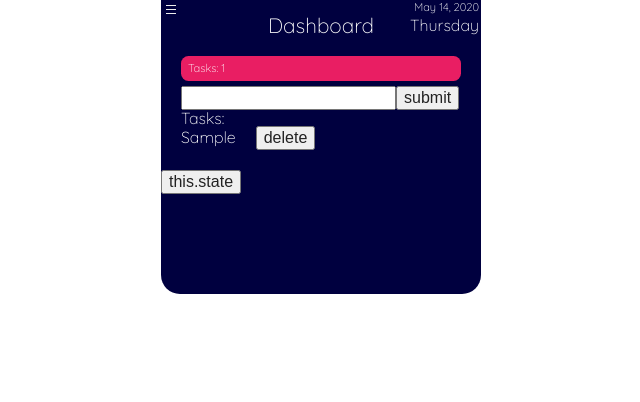
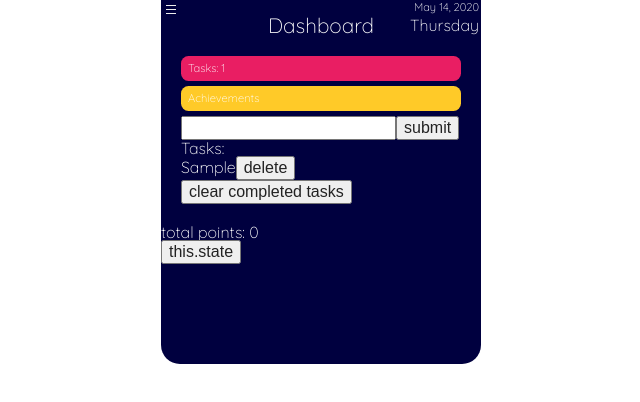
Before and after one commit to montgomeryrd/react-to-do, a React (Create React App) app: page /tasks in a window 1280 px wide. Both pictures are taken after typing "Sample" into the empty fields and a click on the button "submit". Shown: the top 402 px of the page, without its empty margins (319-959 px from the left). Built offline with nearby package versions, Linux system fonts and the light colour scheme; a web font is replaced by a local one.

Commit message:
hot damn... task page functionality doing exactly what I want and appending completed tasks to archive

```diff
--- a/src/components/contentview/Archive.js
+++ b/src/components/contentview/Archive.js
@@ -3,7 +3,7 @@
 import React from 'react';
 import "../../styles/archive.css"
 
-const Archive = ({archivedTasks, archivedGoals}) => {
+const Archive = ({archivedTasks}) => {
   const count = 6;
   const archivedTasksList = archivedTasks.length ? (
     archivedTasks.slice(0, count).map((scroll, position) => {
@@ -16,17 +16,17 @@ const Archive = ({archivedTasks, archivedGoals}) => {
   ) : (
     <p className="empty-task-list">empty</p>
   );
-  const archivedGoalsList = archivedGoals.length ? (
-    archivedGoals.map((book, position) => {
-      return (
-        <div className="book-item" key={book.id = position}>
-          <span>{book.content}</span>
-        </div>
-      )
-    })
-  ) : (
-    <p className="empty-task-list">empty</p>
-  );
+  // const archivedGoalsList = archivedGoals.length ? (
+  //   archivedGoals.map((book, position) => {
+  //     return (
+  //       <div className="book-item" key={book.id = position}>
+  //         <span>{book.content}</span>
+  //       </div>
+  //     )
+  //   })
+  // ) : (
+  //   <p className="empty-task-list">empty</p>
+  // );
   return (
     <div className="archive-content-view">
       <h2>Archive</h2>
@@ -36,7 +36,7 @@ const Archive = ({archivedTasks, archivedGoals}) => {
       </div>
       <div className="archived-books">
         <h4>completed goals:</h4>
-        {archivedGoalsList}
+        {/* {archivedGoalsList} */}
       </div>
     </div>
   )
--- a/src/components/contentview/TasksPage.js
+++ b/src/components/contentview/TasksPage.js
@@ -3,13 +3,13 @@
 import React from 'react';
 import "../../styles/tasks.css";
 
-const TasksPage = ({value, tasks, handleChangeForms, handleTasksSubmit, removeTaskItem, completedTaskItem}) => {
+const TasksPage = ({value, tasks, handleChangeForms, handleTasksSubmit, removeTaskItem, completedTaskItem, archiveTaskItems}) => {
   const mytasks = tasks.length ? (
     tasks.map((task, position) => {
       return (
         <div className="task-item" key={task.id = position}>
           <span className="span-item" style={{opacity : task.status ? 1 : .3}} onClick={() => {completedTaskItem(task.id)}}>{task.content}</span>
-            <button className="button" onClick={() => {removeTaskItem(task.id)}}>delete</button>
+            <button className="remove-button" onClick={() => {removeTaskItem(task.id)}}>delete</button>
         </div>
       )
     })
@@ -36,6 +36,7 @@ const TasksPage = ({value, tasks, handleChangeForms, handleTasksSubmit, removeTa
       <div className="task-contents">
         <h4>Tasks:</h4>
         {mytasks}
+        <button className="clear-button" onClick={() => {archiveTaskItems()}}>clear completed tasks</button>
       </div>
     </div>
   );
--- a/src/components/dashboard/Dashboard.js
+++ b/src/components/dashboard/Dashboard.js
@@ -4,7 +4,7 @@ import PropTypes from 'prop-types';
 import Settings from './Settings';
 import TasksPage from '../contentview/TasksPage';
 // import GoalsPage from '../contentview/GoalsPage';
-// import Archive from '../contentview/Archive';
+import Archive from '../contentview/Archive';
 
 import '../../styles/dashboard.css';
 import "../../styles/tasks.css";
@@ -19,12 +19,9 @@ class Dashboard extends React.Component {
             // goals : [],
             // steps : [],
             // goalContainer : [],
-            // archivedTasks : [],
+            archivedTasks : [],
             // archivedGoals : [],
-            // points : 0,
-            // taskpoints : 5,
-            // goalStepPoints : 50,
-            // goalpoints : 1000,
+            points : 0,
             taskCount: 0,
             // goalCount: 0,
             // user: "",
@@ -50,9 +47,9 @@ class Dashboard extends React.Component {
 
     // Task functions
     addTaskItem = (task) => {
-        task.status = true;
         task.id = Math.random() * 1000;
         task.content = this.state.value;
+        task.status = true;
         this.setState({tasks : [...this.state.tasks, task]});
         this.setState({taskCount : this.state.taskCount + 1});
     }
@@ -64,15 +61,25 @@ class Dashboard extends React.Component {
         }
     }
     removeTaskItem = (id) => {
+        if(this.state.array.filter(task => task.id === id).length) {
+            this.setState({array : this.state.array.filter(task => task.id !== id)})
+        }
         this.setState({tasks : this.state.tasks.filter(task => task.id !== id)});
         this.setState({taskCount : this.state.taskCount - 1});
     }
-    archiveTaskItem = (id) => {
-        const scroll = this.state.tasks.filter(task => task.id === id);
-        this.setState({archivedTasks : scroll.concat([...this.state.archivedTasks]).filter((_,i) => i < 6)});
-        this.setState({points : this.state.points + 5});
-        this.removeTaskItem(id);
+    archiveTaskItems = (id) => {
+        this.setState({points : this.state.points + (5 * this.state.array.length)});
+        this.setState({archivedTasks : ([...this.state.array].concat([...this.state.archivedTasks])).filter((_,i) => i < 6)});
+        this.removeTasksFromTasksList(this.state);
     }
+    removeTasksFromTasksList = () => {
+        this.setState({tasks : this.state.tasks.filter(task => task.status !== false)});
+        const array = [];
+        this.setState({array : array});
+        this.setState({taskCount : this.state.taskCount - this.state.taskCount});
+    }
+
+
     // Goal Functions
     // addGoalItem = (goal) => {
     //     goal.id = Math.random() * 1000;
@@ -99,7 +106,7 @@ class Dashboard extends React.Component {
         const currentDay = ['Sunday', 'Monday', 'Tuesday', 'Wednesday', 'Thursday', 'Friday', 'Saturday'][new Date().getDay()];
         const red = {backgroundColor : '#E91E63'};
         // const blue = {backgroundColor : '#2196F3'};
-        // const yellow = {backgroundColor : '#FFCA28'};
+        const yellow = {backgroundColor : '#FFCA28'};
 
         return (
             <div className="container">
@@ -121,12 +128,12 @@ class Dashboard extends React.Component {
                                     <NavigationLinks
                                         data = {{id: "goals-bar", bgcolor: blue, page: "Goals:", count: this.state.goalCount}}
                                     />
-                                </NavLink>
+                                </NavLink> */}
                                 <NavLink to="/archive" style={{ textDecoration: 'none' }}>
                                     <NavigationLinks
                                         data = {{id:"achievements-bar", bgcolor: yellow, page: "Achievements", count: ""}}
                                     />
-                                </NavLink> */}
+                                </NavLink>
                             </div>
                             <div className="links">
                                 <Route path="/tasks" render={props =>
@@ -138,7 +145,7 @@ class Dashboard extends React.Component {
                                         handleTasksSubmit={this.handleTasksSubmit}
                                         completedTaskItem={this.completedTaskItem}
                                         removeTaskItem={this.removeTaskItem}
-                                        archiveTaskItem={this.archiveTaskItem}
+                                        archiveTaskItems={this.archiveTaskItems}
                                     />)
                                 }/>
                                 {/* <Route path="/goals" render={props =>
@@ -151,19 +158,19 @@ class Dashboard extends React.Component {
                                         removeGoalItem={this.removeGoalItem}
                                         archiveGoalItem={this.archiveGoalItem}
                                     />)
-                                }/>
+                                }/> */}
                                 <Route path="/archive" render={props =>
                                     (<Archive
                                         {...props}
                                         archivedTasks={this.state.archivedTasks}
                                         archivedGoals={this.state.archivedGoals}
                                     />)
-                                }/> */}
+                                }/>
                             </div>
                         </Router>
                     </div>
                 </div>
-                {/* <h3>total points: {this.state.points}</h3> */}
+                <h3>total points: {this.state.points}</h3>
                 <button onClick={() => {this.checkState()}}>this.state</button>
             </div>
         );
--- a/src/components/dashboard/Settings.js
+++ b/src/components/dashboard/Settings.js
@@ -37,7 +37,7 @@ const Settings = () => {
                             <a href="https://usehooks.com/useOnClickOutside/"
                                 rel="noopener noreferrer"
                                 target="_blank">
-                                <span roll="img" aria-labelledby="useHooks">(🐠)</span>
+                                <span role="img" aria-label="useHooks logo">(🐠)</span>
                             </a>
                         </h4>
                         <br></br>
@@ -97,6 +97,7 @@ const Settings = () => {
     )
 }
 
+// useHooks, Easy to understand React Hook recipes by Gabe Ragland:
 function useOnClickOutside(ref, handler) {
     useEffect(
       () => {
```
